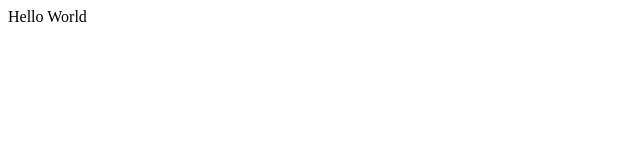
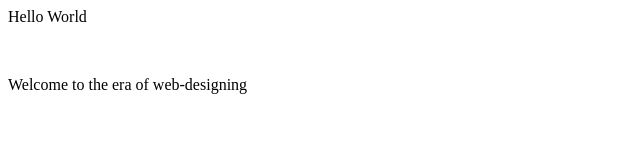
Before and after one commit to Astro-Squirrel/html, a plain HTML site: page index.html in a window 1280 px wide. Shown: the whole page, without its empty margins (0-640 px from the left). Drawn offline with Linux system fonts and the light colour scheme.

Commit message:
Update index.html

```diff
--- a/index.html
+++ b/index.html
@@ -1 +1,3 @@
 <p>Hello World</p>
+<br>
+<p>Welcome to the era of web-designing</p>
```
